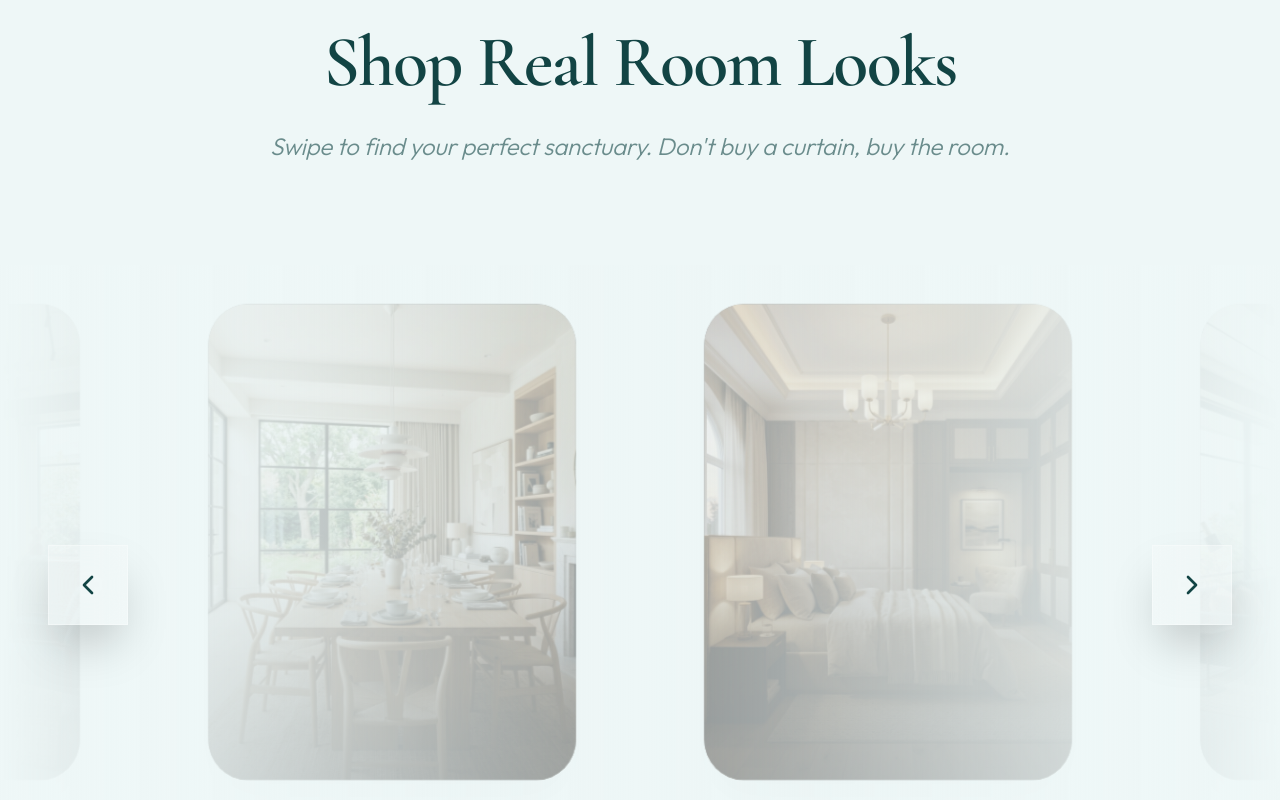
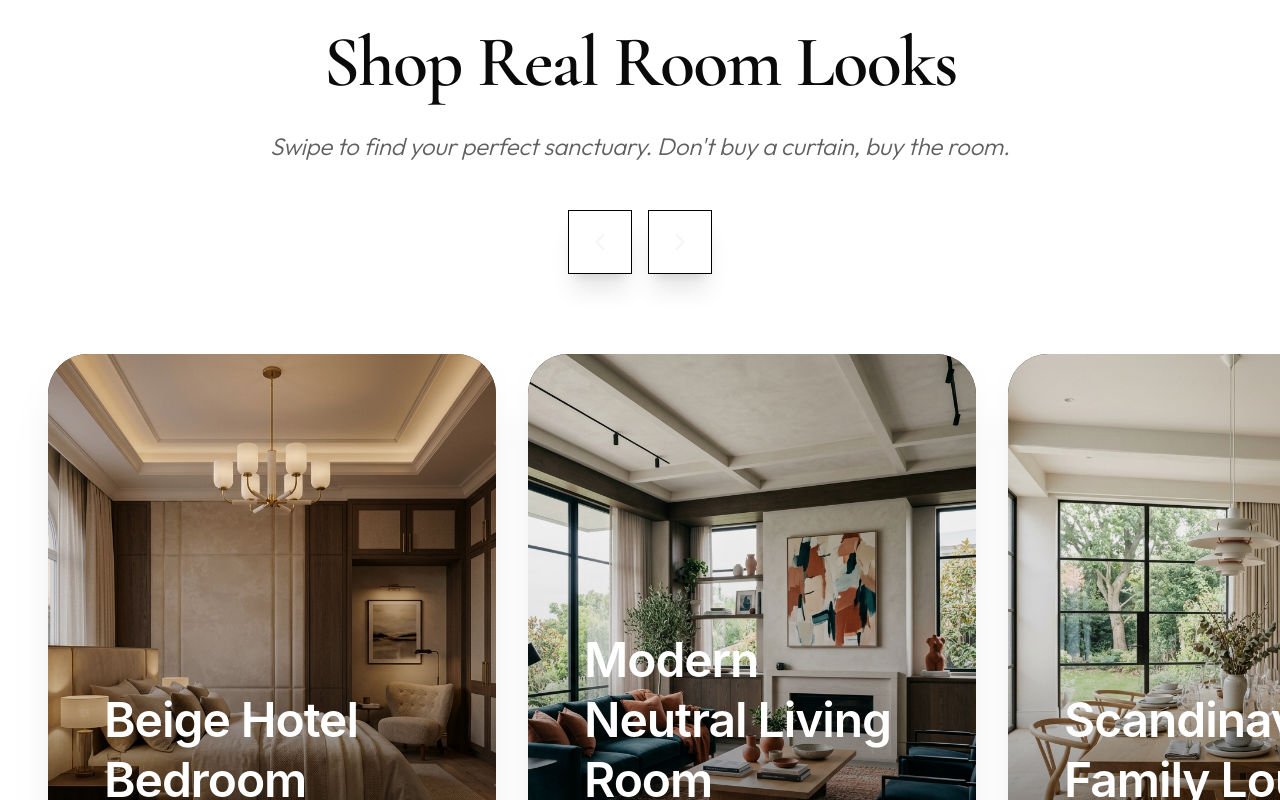
Before and after one commit to SiddharthChaturvedii/FABMYHOME, a Next.js app: page / in a window 1280 px wide. Shown: the part 1820-2620 px from the top of the page. Built offline with nearby package versions, Linux system fonts and the light colour scheme.

Commit message:
design: deeper saturated brand teal overhaul for navbar and footer

```diff
--- a/components/layout/Navbar.tsx
+++ b/components/layout/Navbar.tsx
@@ -91,14 +91,14 @@ export default function Navbar() {
   return (
     <>
       <nav
-        className={`fixed top-0 left-0 w-full z-[3000] transition-all duration-500 px-6 md:px-12 py-2 ${
-          isMobileMenuOpen ? "bg-black" : scrolled ? "bg-[#eef7f7]/90 backdrop-blur-2xl border-b border-black/5" : "bg-transparent"
-        }`}
-      >
+      className={`fixed top-0 left-0 w-full z-[3000] transition-all duration-500 px-6 md:px-12 py-2 ${
+        isMobileMenuOpen ? "bg-black" : scrolled ? "bg-[#0a2e2e]/95 backdrop-blur-2xl border-b border-white/5" : "bg-transparent"
+      }`}
+    >
       <div className="max-w-7xl mx-auto flex items-center justify-between">
-        <Link href="/" className={`font-display text-2xl tracking-tight z-[1001] ${scrolled ? "text-[#124444]" : "text-white"}`}>
+        <Link href="/" className="font-display text-2xl tracking-tight z-[1001] text-white">
           <span className="font-bold">FAB</span>
-          <span className={`font-normal ${scrolled ? "text-black/60" : "text-black"}`}>MY</span>
+          <span className={`font-normal ${scrolled ? "text-white/60" : "text-black"}`}>MY</span>
           <span className="font-bold text-[var(--color-terracotta)]">HOME</span>
         </Link>
 
--- a/components/rooms/RoomMockupStrip.tsx
+++ b/components/rooms/RoomMockupStrip.tsx
@@ -1,116 +1,134 @@
 "use client";
 
-import { useState } from "react";
+import { useRef } from "react";
 import { presetRooms } from "@/data/rooms";
 import { siteContent } from "@/data/siteContent";
-import { motion, AnimatePresence } from "framer-motion";
+import { motion } from "framer-motion";
 import { ChevronLeft, ChevronRight } from "lucide-react";
 
 export default function RoomMockupStrip() {
+  const scrollContainerRef = useRef<HTMLDivElement>(null);
   const { headline, subheadline } = siteContent.rooms;
-  const [activeIndex, setActiveIndex] = useState(0);
 
-  const next = () => {
-    setActiveIndex((prev) => (prev + 1) % presetRooms.length);
+  const scroll = (direction: 'left' | 'right') => {
+    if (scrollContainerRef.current) {
+      const { scrollLeft, clientWidth, scrollWidth } = scrollContainerRef.current;
+
+      // Calculate next position with boundary checks
+      let scrollTo;
+      if (direction === 'left') {
+        scrollTo = Math.max(0, scrollLeft - clientWidth);
+      } else {
+        scrollTo = Math.min(scrollWidth - clientWidth, scrollLeft + clientWidth);
+      }
+
+      scrollContainerRef.current.scrollTo({
+        left: scrollTo,
+        behavior: 'smooth'
+      });
+    }
   };
 
-  const prev = () => {
-    setActiveIndex((prev) => (prev - 1 + presetRooms.length) % presetRooms.length);
+  const containerVariants = {
+    hidden: { opacity: 0 },
+    show: {
+      opacity: 1,
+      transition: {
+        staggerChildren: 0.1
+      }
+    }
+  };
+
+  const cardVariants = {
+    hidden: { opacity: 0, scale: 0.9, x: 50 },
+    show: {
+      opacity: 1,
+      scale: 1,
+      x: 0,
+      transition: {
+        type: "spring" as const,
+        stiffness: 100,
+        damping: 20
+      }
+    }
   };
 
   return (
-    <section className="py-24 bg-[#eef7f7] overflow-hidden border-t border-black/5 relative">
+    <section className="py-24 bg-white overflow-hidden border-t border-black/5">
       <motion.div
         initial={{ opacity: 0, y: 30 }}
         whileInView={{ opacity: 1, y: 0 }}
         viewport={{ once: true, margin: "0px" }}
         transition={{ type: "spring", stiffness: 100, damping: 20 }}
-        className="max-w-7xl mx-auto px-6 md:px-12 mb-20 text-center relative z-10"
+        className="max-w-7xl mx-auto px-6 md:px-12 mb-20 text-center"
       >
-        <h2 className="font-serif text-5xl md:text-7xl text-[#124444] mb-8">
+        <h2 className="font-serif text-5xl md:text-7xl text-[var(--color-midnight)] mb-8">
           {headline}
         </h2>
-        <p className="font-sans text-[#124444]/60 text-2xl font-light max-w-3xl mx-auto italic">
+        <p className="font-sans text-[var(--color-graphite)]/70 text-2xl font-light max-w-3xl mx-auto italic">
           {subheadline}
         </p>
+
+        <div className="flex justify-center gap-4 mt-12">
+          <button
+            onClick={() => scroll('left')}
+            className="w-16 h-16 rounded-none bg-white border border-black shadow-xl flex items-center justify-center hover:bg-black hover:text-white transition-all duration-300 group z-30"
+          >
+            <ChevronLeft size={28} className="transition-transform group-hover:-translate-x-1" />
+          </button>
+          <button
+            onClick={() => scroll('right')}
+            className="w-16 h-16 rounded-none bg-white border border-black shadow-xl flex items-center justify-center hover:bg-black hover:text-white transition-all duration-300 group z-30"
+          >
+            <ChevronRight size={28} className="transition-transform group-hover:translate-x-1" />
+          </button>
+        </div>
       </motion.div>
 
-      {/* Floating Navigation Buttons - Centered Vertically on Carousel */}
-      <div className="absolute inset-x-0 top-[65%] -translate-y-1/2 flex justify-between px-4 md:px-12 pointer-events-none z-40">
-        <button
-          onClick={prev}
-          className="w-14 h-14 md:w-20 md:h-20 bg-white/20 hover:bg-white backdrop-blur-3xl border border-white/30 text-[#124444] shadow-2xl flex items-center justify-center transition-all duration-500 group pointer-events-auto active:scale-95"
+      {/* Horizontal Swipe Container */}
+      <motion.div
+        ref={scrollContainerRef}
+        variants={containerVariants}
+        initial="hidden"
+        whileInView="show"
+        viewport={{ once: true, margin: "0px" }}
+        className="flex overflow-x-auto gap-8 px-6 md:px-12 pb-16 snap-x snap-mandatory hide-scrollbar"
+        style={{ scrollbarWidth: 'none', msOverflowStyle: 'none' }}
       >
-          <ChevronLeft size={32} className="transition-transform group-hover:-translate-x-1" />
-        </button>
-        <button
-          onClick={next}
-          className="w-14 h-14 md:w-20 md:h-20 bg-white/20 hover:bg-white backdrop-blur-3xl border border-white/30 text-[#124444] shadow-2xl flex items-center justify-center transition-all duration-500 group pointer-events-auto active:scale-95"
-        >
-          <ChevronRight size={32} className="transition-transform group-hover:translate-x-1" />
-        </button>
-      </div>
-
-      {/* Center-Anchored Carousel Container */}
-      <div className="relative h-[65vh] md:h-[75vh] w-full flex items-center justify-center">
-        <motion.div
-          className="flex items-center gap-6 md:gap-12 px-[10vw]"
-          animate={{
-            x: `calc((${activeIndex} * -38vw) + (0vw))`
-          }}
-          transition={{
-            type: "spring",
-            stiffness: 70,
-            damping: 15,
-            mass: 0.8
-          }}
-        >
-          {presetRooms.map((room, index) => {
-            const isActive = activeIndex === index;
-
-            return (
+        {presetRooms.map((room) => (
           <motion.div
             key={room.id}
-                animate={{
-                  scale: isActive ? 1.05 : 0.85,
-                  opacity: isActive ? 1 : 0.4,
-                  rotateY: isActive ? 0 : index < activeIndex ? 15 : -15,
-                  z: isActive ? 100 : 0
-                }}
-                transition={{ duration: 0.8, ease: [0.16, 1, 0.3, 1] }}
-                className={`relative flex-none w-[75vw] md:w-[65vw] lg:w-[35vw] h-[55vh] md:h-[70vh] group rounded-[3rem] overflow-hidden bg-[var(--color-graphite)] shadow-2xl transition-all duration-700 ${
-                  isActive ? "shadow-black/20" : "shadow-black/5"
-                }`}
+            initial={{ opacity: 0, y: 100 }}
+            whileInView={{ opacity: 1, y: 0 }}
+            viewport={{ once: false, amount: 0.2 }}
+            transition={{ type: "spring", stiffness: 50, damping: 20 }}
+            className="relative flex-none w-[90vw] md:w-[85vw] lg:w-[35vw] h-[60vh] md:h-[75vh] snap-center group rounded-[2.5rem] overflow-hidden bg-[var(--color-graphite)] shadow-2xl shadow-black/10 transition-all duration-700 hover:shadow-black/20"
           >
-                {/* Image */}
+            {/* Image rendered underneath gradient */}
             <img
               src={room.image}
               alt={room.name}
-                  className="absolute inset-0 w-full h-full object-cover transition-transform duration-1000"
+              className="absolute inset-0 w-full h-full object-cover transition-transform duration-1000 group-hover:scale-110"
               style={{ backgroundColor: room.color }}
             />
 
             {/* Soft Gradient Overlay */}
-                <div className="absolute inset-0 bg-gradient-to-t from-black/80 via-black/10 to-transparent" />
+            <div className="absolute inset-0 bg-gradient-to-t from-black/70 via-black/10 to-transparent" />
 
             {/* Content */}
-                <div className={`absolute bottom-0 left-0 right-0 p-10 md:p-14 transition-all duration-700 ${isActive ? 'opacity-100 translate-y-0' : 'opacity-0 translate-y-10'}`}>
+            <div className="absolute bottom-0 left-0 right-0 p-10 md:p-14 transition-all duration-500 group-hover:pb-16">
               <h3 className="font-display text-3xl md:text-5xl text-white mb-8 leading-tight">
                 {room.name}
               </h3>
 
+              {/* Mandatory CTA: Shop This Entire Look */}
               <button className="bg-white/20 hover:bg-[var(--color-terracotta)] backdrop-blur-xl text-white font-sans font-bold uppercase tracking-[0.2em] px-10 py-5 text-xs rounded-full transition-all duration-500 transform hover:scale-105 shadow-lg">
                 Shop This Look
               </button>
             </div>
           </motion.div>
-            );
-          })}
+        ))}
       </motion.div>
-      </div>
-
-      {/* Background decoration to anchor the center */}
-      <div className="absolute top-[65%] left-1/2 -translate-x-1/2 -translate-y-1/2 w-full h-[80vh] bg-gradient-to-r from-[#eef7f7] via-transparent to-[#eef7f7] pointer-events-none z-20" />
     </section>
   );
 }
```
Also changed, not shown: components/layout/Footer.tsx (+34 -27 lines). Lines whose indentation alone changed are shown as unchanged.
